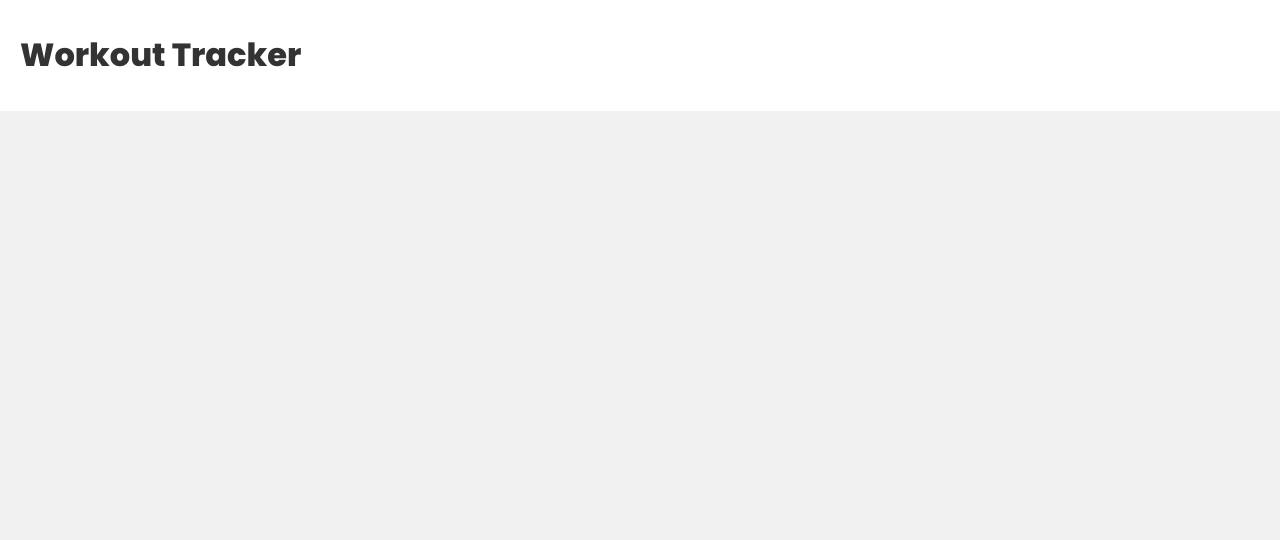
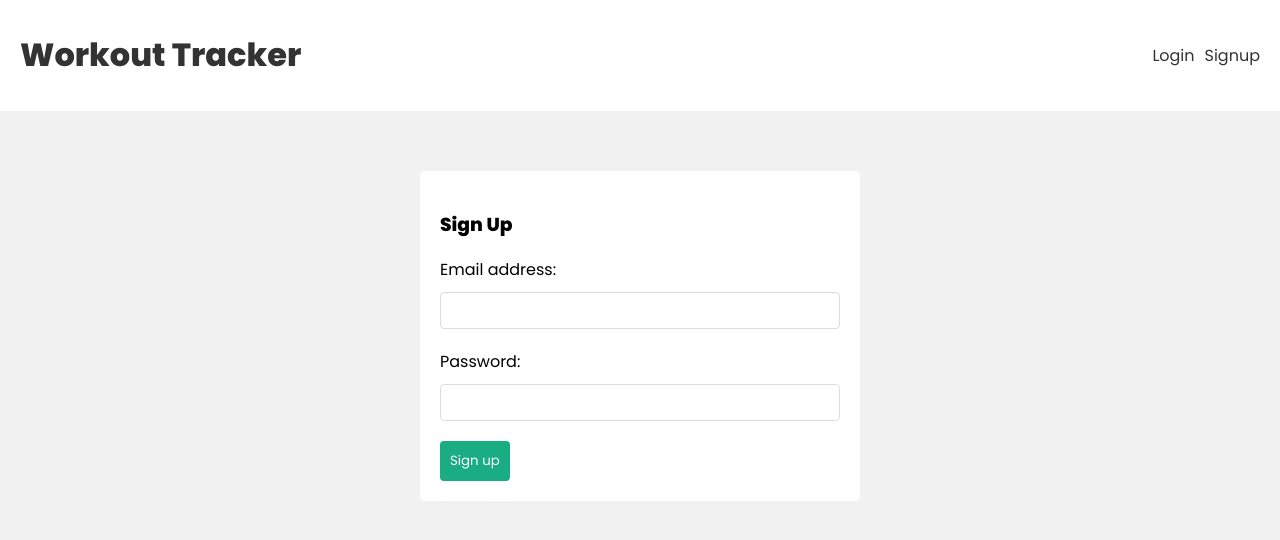
Before and after one commit to riadhmouamnia/mern-app, a React (Vite) app in the folder frontend/: page /signup in a window 1280 px wide. Before the commit this address had no page. Shown: the top 540 px of the page. Built offline with nearby package versions, Linux system fonts and the light colour scheme.

Commit message:
feat: add auth pages

```diff
--- a/frontend/src/App.jsx
+++ b/frontend/src/App.jsx
@@ -3,6 +3,8 @@ import { BrowserRouter, Routes, Route } from "react-router-dom";
 // pages & components
 import Home from "./pages/Home";
 import Navbar from "./components/Navbar";
+import Login from "./pages/Login";
+import Signup from "./pages/Signup";
 
 function App() {
   return (
@@ -12,6 +14,8 @@ function App() {
         <div className="pages">
           <Routes>
             <Route path="/" element={<Home />} />
+            <Route path="/login" element={<Login />} />
+            <Route path="/signup" element={<Signup />} />
           </Routes>
         </div>
       </BrowserRouter>
--- a/frontend/src/components/Navbar.jsx
+++ b/frontend/src/components/Navbar.jsx
@@ -7,6 +7,12 @@ const Navbar = () => {
         <Link to="/">
           <h1>Workout Tracker</h1>
         </Link>
+        <nav>
+          <div>
+            <Link to="/login">Login</Link>
+            <Link to="/signup">Signup</Link>
+          </div>
+        </nav>
       </div>
     </header>
   );
--- a/frontend/src/index.css
+++ b/frontend/src/index.css
@@ -101,3 +101,21 @@ div.error {
 input.error {
   border: 2px solid var(--error);
 }
+
+/* navbar */
+nav {
+  display: flex;
+  align-items: center;
+}
+nav a {
+  margin-left: 10px;
+}
+/* auth forms */
+form.signup,
+form.login {
+  max-width: 400px;
+  margin: 40px auto;
+  padding: 20px;
+  background: #fff;
+  border-radius: 4px;
+}
--- /dev/null
+++ b/frontend/src/pages/Login.jsx
@@ -0,0 +1,35 @@
+import { useState } from "react";
+
+const Login = () => {
+  const [email, setEmail] = useState("");
+  const [password, setPassword] = useState("");
+
+  const handleSubmit = async (e) => {
+    e.preventDefault();
+
+    console.log(email, password);
+  };
+
+  return (
+    <form className="login" onSubmit={handleSubmit}>
+      <h3>Log In</h3>
+
+      <label>Email address:</label>
+      <input
+        type="email"
+        onChange={(e) => setEmail(e.target.value)}
+        value={email}
+      />
+      <label>Password:</label>
+      <input
+        type="password"
+        onChange={(e) => setPassword(e.target.value)}
+        value={password}
+      />
+
+      <button>Log in</button>
+    </form>
+  );
+};
+
+export default Login;
--- /dev/null
+++ b/frontend/src/pages/Signup.jsx
@@ -0,0 +1,35 @@
+import { useState } from "react";
+
+const Signup = () => {
+  const [email, setEmail] = useState("");
+  const [password, setPassword] = useState("");
+
+  const handleSubmit = async (e) => {
+    e.preventDefault();
+
+    console.log(email, password);
+  };
+
+  return (
+    <form className="signup" onSubmit={handleSubmit}>
+      <h3>Sign Up</h3>
+
+      <label>Email address:</label>
+      <input
+        type="email"
+        onChange={(e) => setEmail(e.target.value)}
+        value={email}
+      />
+      <label>Password:</label>
+      <input
+        type="password"
+        onChange={(e) => setPassword(e.target.value)}
+        value={password}
+      />
+
+      <button>Sign up</button>
+    </form>
+  );
+};
+
+export default Signup;
```
